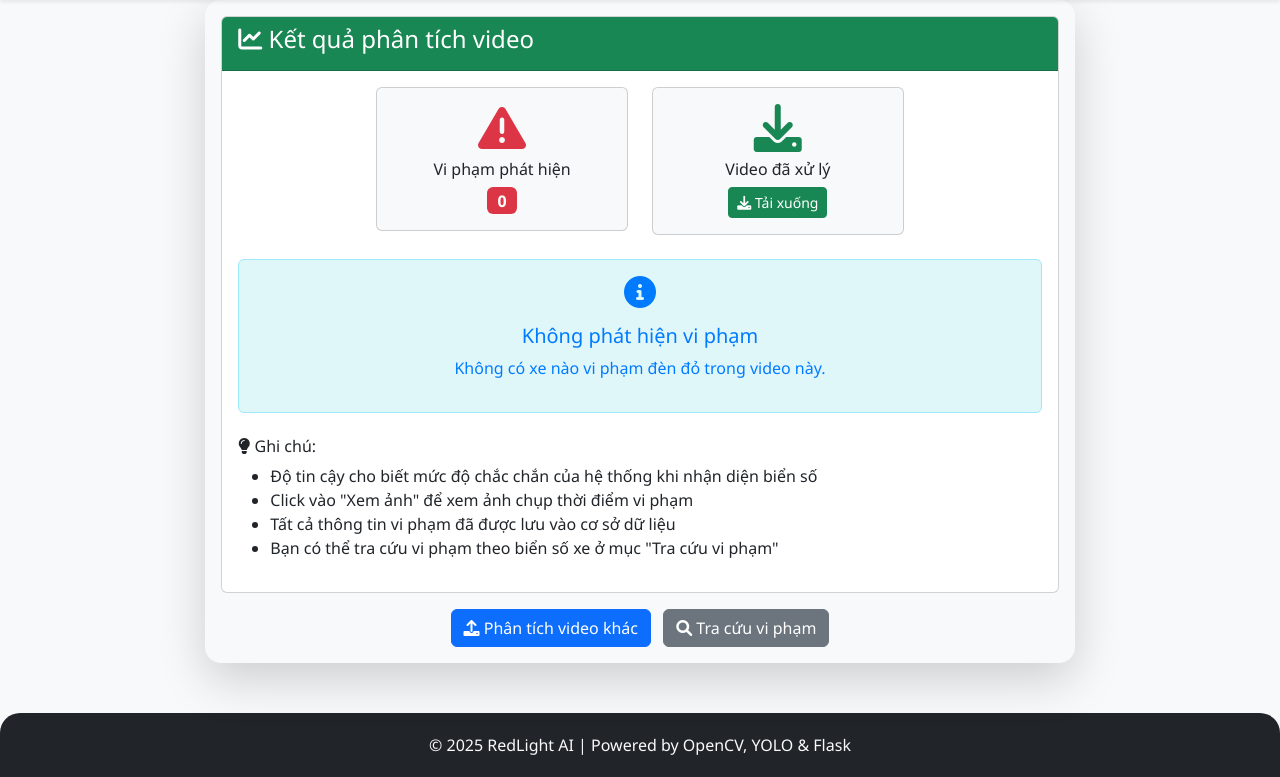
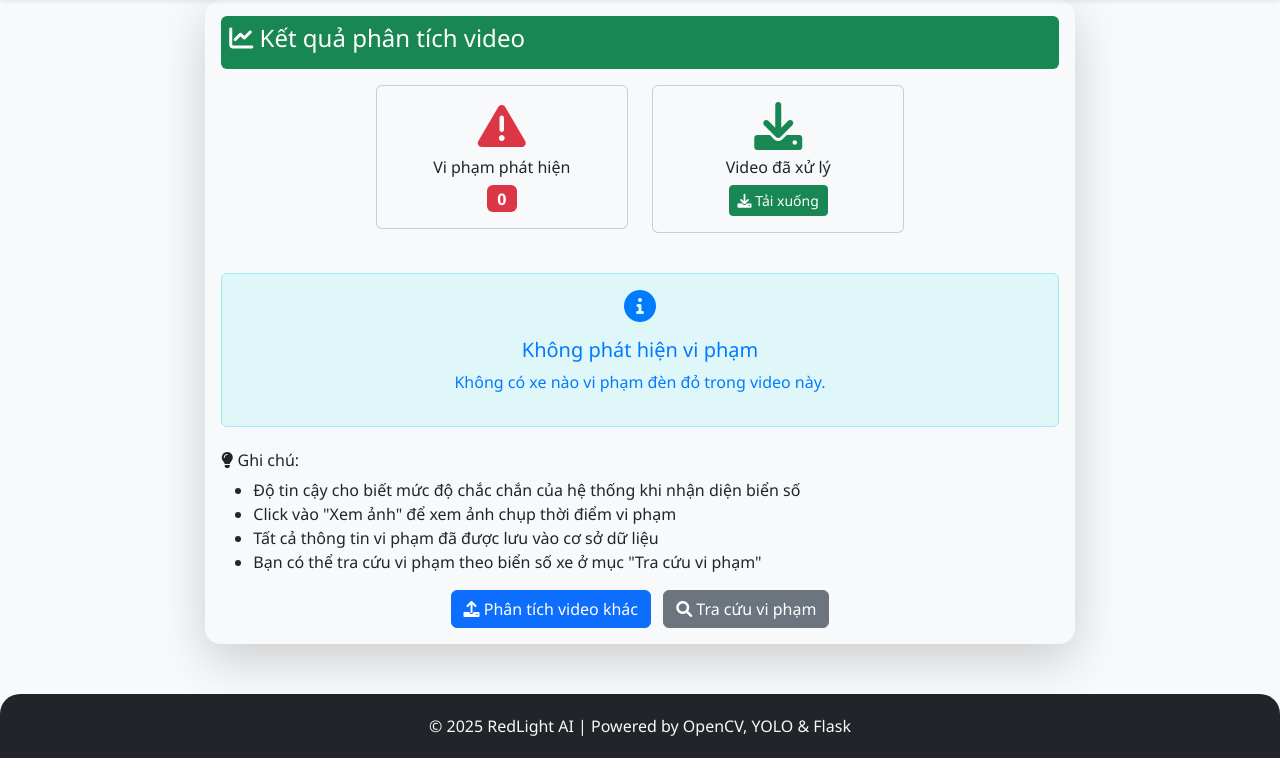
Before and after one commit to ThinhNguyen2005/Web_NhanDienXe, a Flask app: page /results/1 in a window 1280 px wide. Shown: the part 56-833 px from the top of the page. Run offline with Flask 3, Linux system fonts and the light colour scheme; data that the repository does not hold is empty.

Commit message:
Update results.html

```diff
--- a/templates/results.html
+++ b/templates/results.html
@@ -5,12 +5,12 @@
 {% block content %}
 <div class="row">
     <div class="col-lg-8 mx-auto shadow-lg p-3 rounded-4">
-        <div class="card">
-            <div class="card-header bg-success text-white">
+        <div class="">
+            <div class="card-header bg-success text-white p-2 rounded-2">
                 <h4><i class="fas fa-chart-line"></i> Kết quả phân tích video</h4>
             </div>
             <div class="card-body">
-                <div class="row mb-4 justify-content-center">
+                <div class="row mb-4 justify-content-center p-3">
                     <!-- <div class="col-md-4">
                         <div class="card bg-light">
                             <div class="card-body text-center">
```
